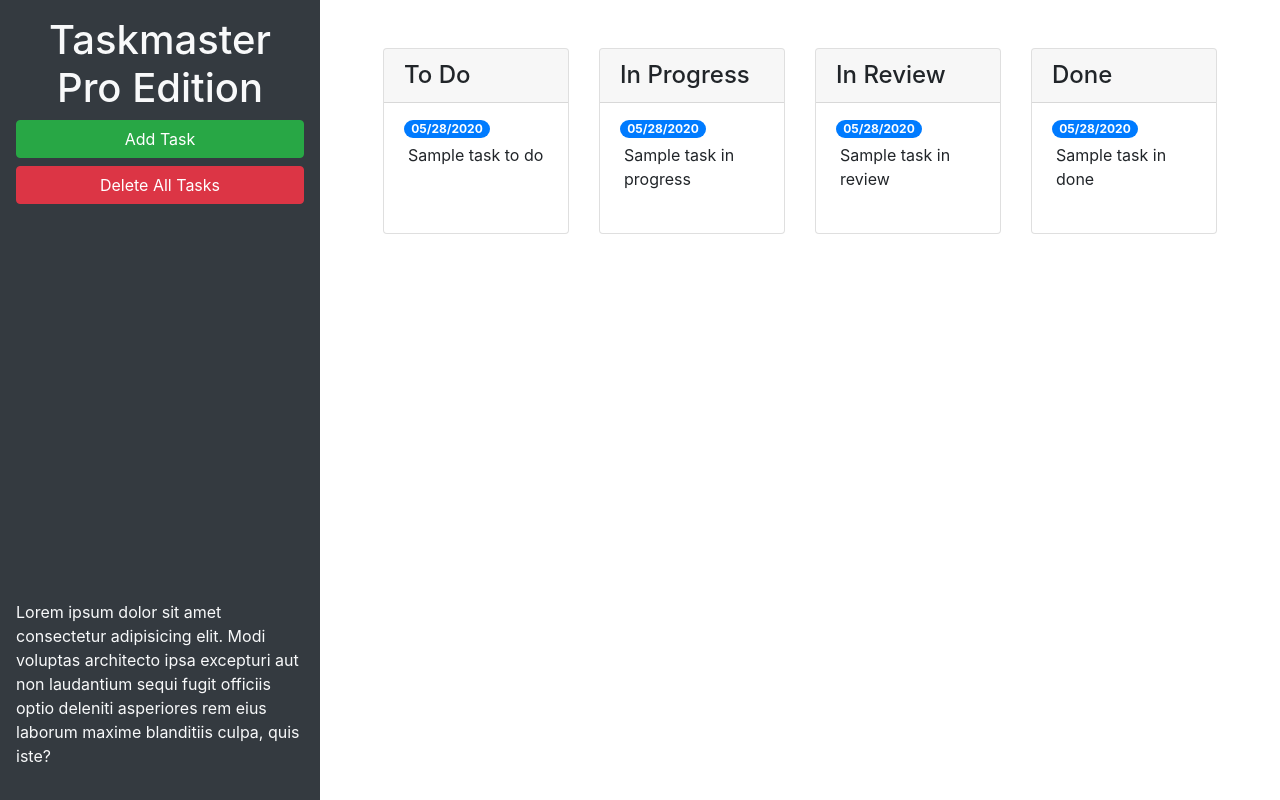
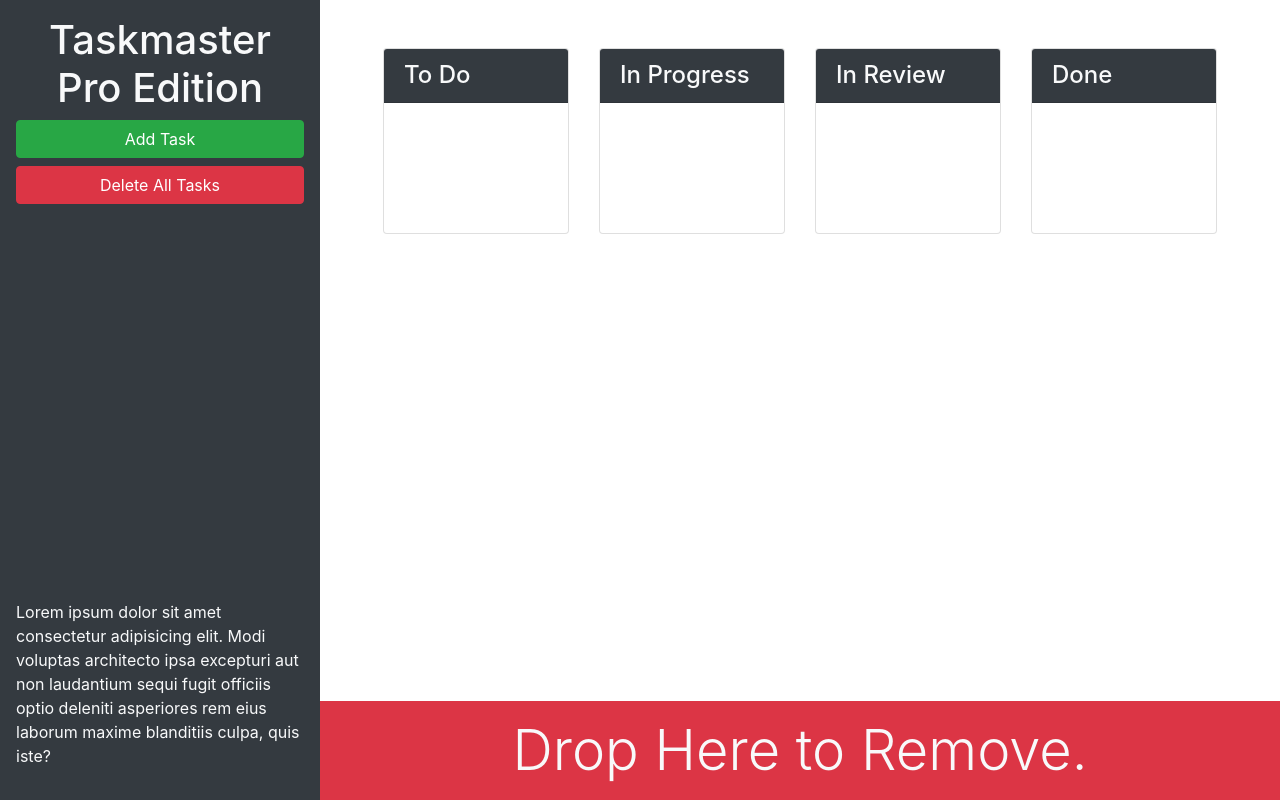
Before and after one commit to bradkuhne/taskmaster-pro, a plain HTML site: page index.html in a window 1280 px wide. Drawn offline with nearby package versions, Linux system fonts and the light colour scheme.

Commit message:
added color and trash area to bottom

```diff
--- a/index.html
+++ b/index.html
@@ -13,28 +13,28 @@
 <body>
 
   <div class="row min-vh-100 no-gutters">
-    <header class="col-12 col-lg-3 bg-dark text-light d-flex flex-column p-4 p-lg-3">
+    <header class="col-12 col-lg-3 bg-dark text-light sticky-top d-flex flex-column p-4 p-lg-3">
       <h1 class="text-center">Taskmaster Pro Edition</h1>
       <button id="create-task" class="btn btn-block btn-success" data-toggle="modal" data-target="#task-form-modal">Add
         Task</button>
       <button id="remove-tasks" class="btn btn-block btn-danger">Delete All Tasks</button>
-      <p class="mt-auto">Lorem ipsum dolor sit amet consectetur adipisicing elit. Modi voluptas architecto ipsa
+      <p class="mt-auto d-none d-lg-block">Lorem ipsum dolor sit amet consectetur adipisicing elit. Modi voluptas architecto ipsa
         excepturi aut non
         laudantium sequi fugit officiis optio deleniti asperiores rem eius laborum maxime blanditiis culpa, quis iste?
       </p>
     </header>
-    <main class="col-12 col-lg-9">
+    <main class="col-12 col-lg-9 d-flex flex-column">
       <div class="m-5 row justify-content-around">
         <!-- todo start -->
         <div class = "col-12 col-md-6 col-xl-3 mb-3">
           <div class="card">
-            <h4 class = "card-header">
+            <h4 class = "card-header bg-dark text-light">
               To Do
             </h4>
             <ul id="list-toDo" class="list-group list-group-flush">
               <li class="list-group-item">
-                <span class="badge badge-primary badge-pill">05/28/2020</span>
-                <p class="m-1">Sample task to do</p>
+                <span class="badge badge-primary badge-pill"></span>
+                <p class="m-1"></p>
               </li>
             </ul>
           </div>
@@ -43,13 +43,13 @@
         <!-- in progress start -->
         <div class = "col-12 col-md-6 col-xl-3 mb-3">
           <div class="card">
-            <h4 class = "card-header">
+            <h4 class = "card-header bg-dark text-light">
               In Progress
             </h4>
             <ul id="list-inProgess" class="list-group list-group-flush">
               <li class="list-group-item">
-                <span class="badge badge-primary badge-pill">05/28/2020</span>
-                <p class="m-1">Sample task in progress</p>
+                <span class="badge badge-primary badge-pill"></span>
+                <p class="m-1"></p>
               </li>
             </ul>
           </div>
@@ -58,13 +58,13 @@
         <!-- in review start -->
         <div class="col-12 col-md-6 col-xl-3 mb-3">
           <div class="card">
-            <h4 class = "card-header">
+            <h4 class = "card-header bg-dark text-light">
               In Review
             </h4>
             <ul id="list-inReview" class="list-group list-group-flush">
               <li class="list-group-item">
-                <span class="badge badge-primary badge-pill">05/28/2020</span>
-                <p class="m-1">Sample task in review</p>
+                <span class="badge badge-primary badge-pill"></span>
+                <p class="m-1"></p>
               </li>
             </ul>
           </div>
@@ -73,18 +73,23 @@
         <!-- done start -->
         <div class="col-12 col-md-6 col-xl-3 mb-3">
           <div class="card">
-            <h4 class = "card-header">
+            <h4 class = "card-header bg-dark text-light">
               Done
             </h4>
             <ul id="list-done" class="list-group list-group-flush">
               <li class="list-group-item">
-                <span class="badge badge-primary badge-pill">05/28/2020</span>
-                <p class="m-1">Sample task in done</p>
+                <span class="badge badge-primary badge-pill"></span>
+                <p class="m-1"></p>
               </li>
             </ul>
           </div>
         </div>
         <!-- done end -->
+      </div>
+      <div id="trash" class="mt-auto">
+        <div class="w-100 bg-danger p-3 text-center text-light display-4">
+          Drop Here to Remove.
+        </div>
       </div>
     </main>
   </div>
```
